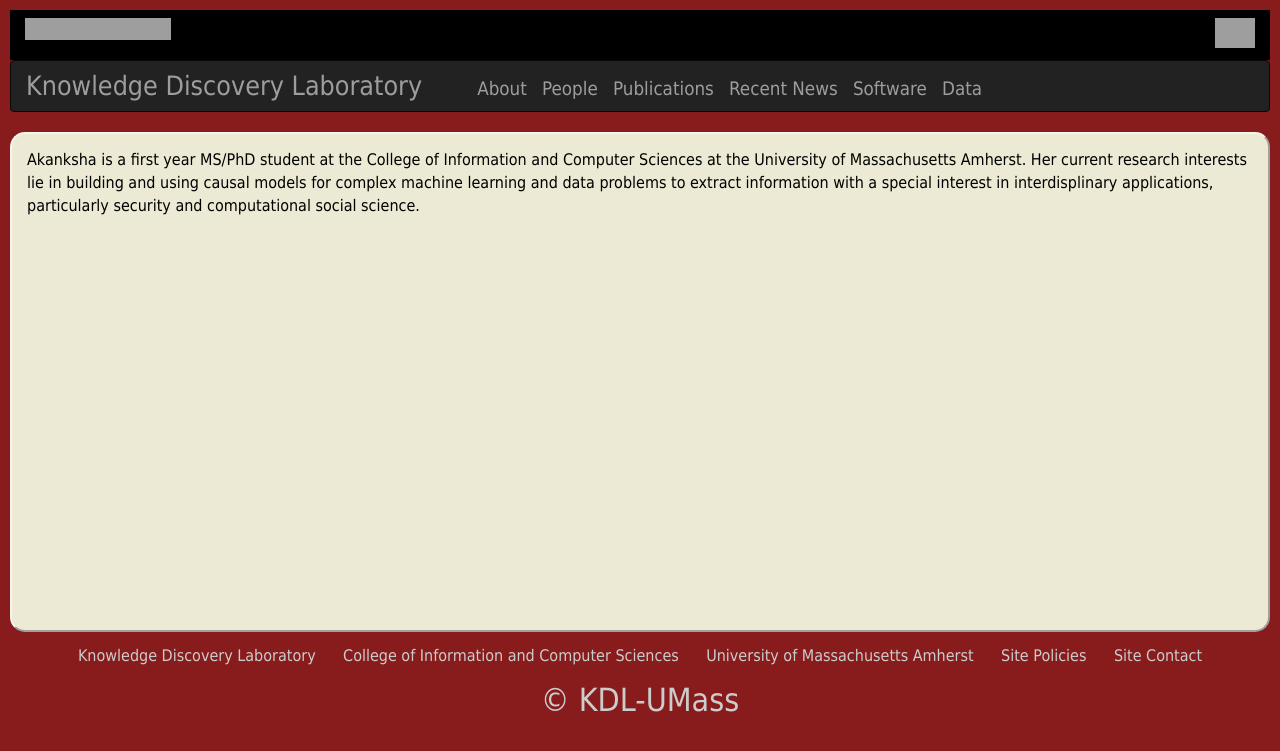
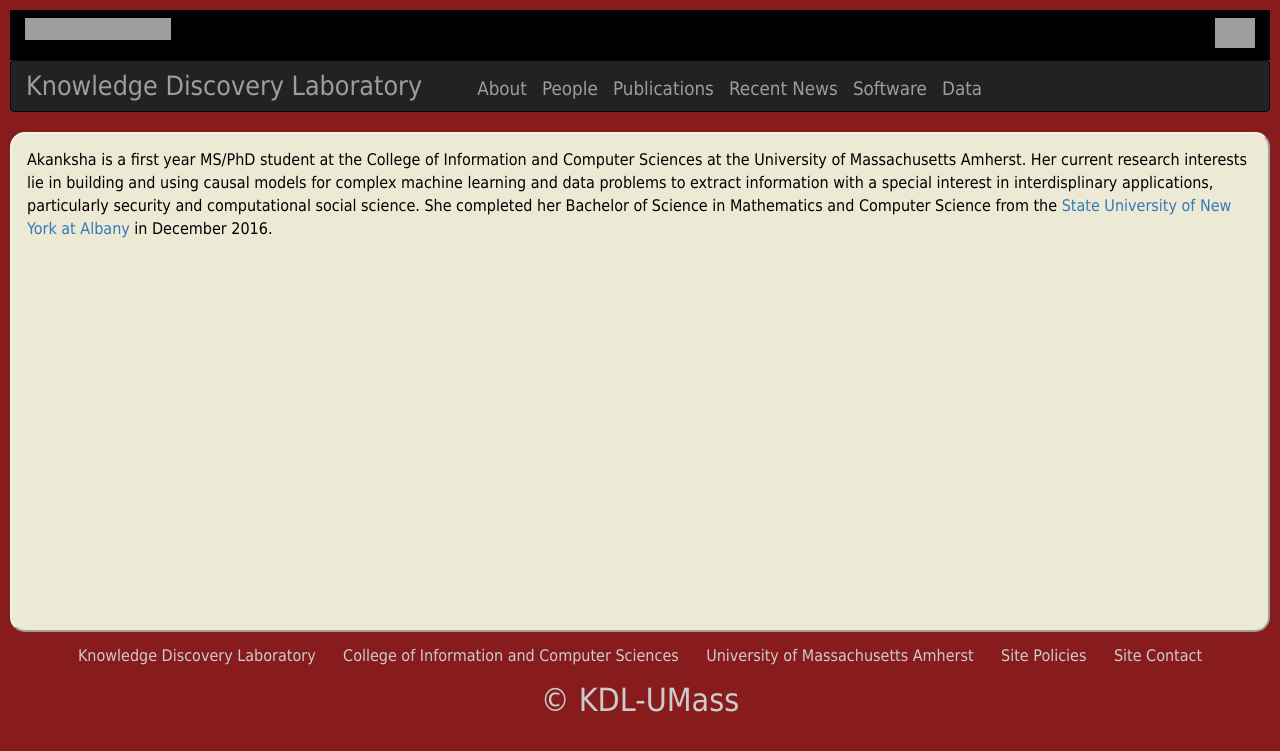
Before and after one commit to KDL-umass/kdl-umass.github.io, a Jekyll site: the page built from _people/04atrey.md, in a window 1280 px wide. Shown: the top 751 px of the page. Built offline with Jekyll 4.4.1, drawn with Linux system fonts in a browser that asks for light colours; nearby versions of some CDN libraries; comment, search, counter and statistics services are not loaded; grey boxes are pictures that could not be loaded.

Commit message:
fixed my bio in people

```diff
--- a/_people/04atrey.md
+++ b/_people/04atrey.md
@@ -9,4 +9,4 @@
 email: aatrey@cs.umass.edu
 ---
 
-Akanksha is a first year MS/PhD student at the College of Information and Computer Sciences at the University of Massachusetts Amherst. Her current research interests lie in building and using causal models for complex machine learning and data problems to extract information with a special interest in interdisplinary applications, particularly security and computational social science.
+Akanksha is a first year MS/PhD student at the College of Information and Computer Sciences at the University of Massachusetts Amherst. Her current research interests lie in building and using causal models for complex machine learning and data problems to extract information with a special interest in interdisplinary applications, particularly security and computational social science. She completed her Bachelor of Science in Mathematics and Computer Science from the [State University of New York at Albany](https://www.albany.edu/) in December 2016.
```
Also changed, not shown: 1 other file.
